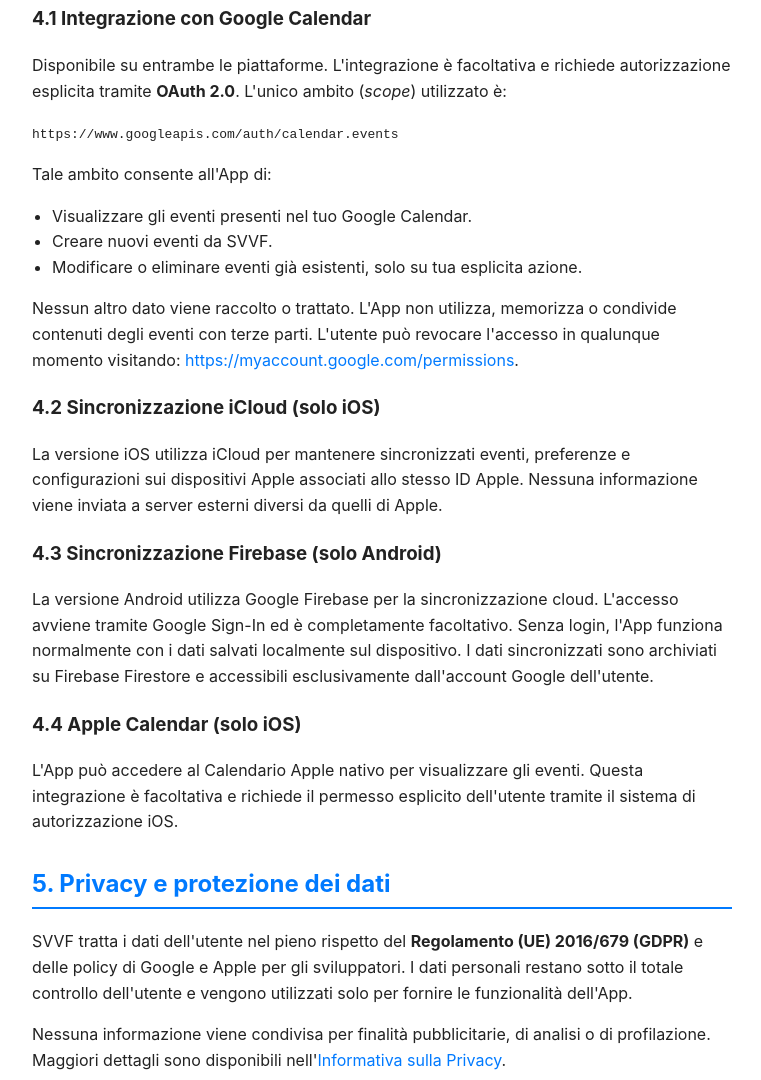
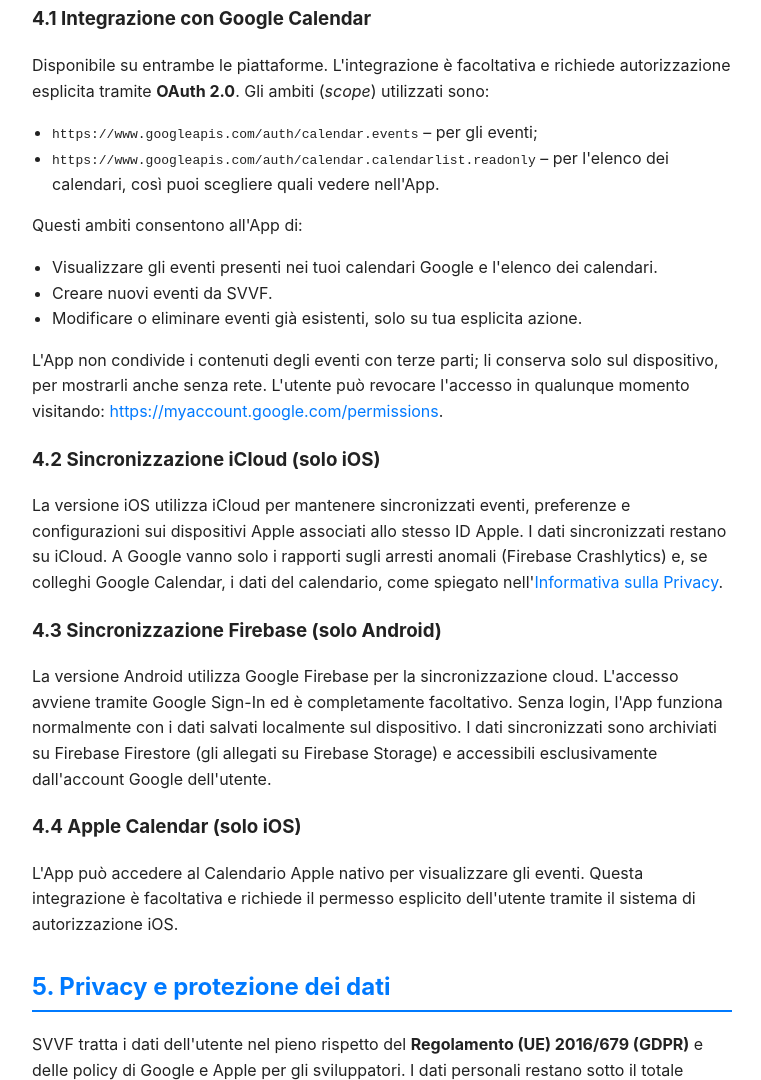
Before and after one commit to simonevf80/svvfapp, a plain HTML site: page termini.html in a window 1280 px wide. Shown: the part 1040-2120 px from the top of the page, without its empty margins (258-1019 px from the left). Drawn offline with Linux system fonts and the light colour scheme.

Commit message:
Termini: ambiti di Google Calendar, iPhone e statistiche d'uso
I due ambiti di Google Calendar, la copia degli eventi sul dispositivo, cosa va a Google
da iPhone, gli allegati su Firebase Storage e le statistiche d'uso; data al 19 novembre 2026.

Co-Authored-By: Claude Opus 5.5 <noreply@anthropic.com>

```diff
--- a/termini.html
+++ b/termini.html
@@ -46,7 +46,7 @@
 
 <body>
   <h1>Termini di Servizio</h1>
-  <p><strong>Ultimo aggiornamento:</strong> 26 ottobre 2026</p>
+  <p><strong>Ultimo aggiornamento:</strong> 19 novembre 2026</p>
 
   <h2>1. Accettazione dei Termini</h2>
   <p>
@@ -85,17 +85,20 @@
   <h3>4.1 Integrazione con Google Calendar</h3>
   <p>
     Disponibile su entrambe le piattaforme. L'integrazione è facoltativa e richiede autorizzazione esplicita tramite <strong>OAuth 2.0</strong>.
-    L'unico ambito (<em>scope</em>) utilizzato è:
+    Gli ambiti (<em>scope</em>) utilizzati sono:
   </p>
-  <p><code>https://www.googleapis.com/auth/calendar.events</code></p>
-  <p>Tale ambito consente all'App di:</p>
   <ul>
-    <li>Visualizzare gli eventi presenti nel tuo Google Calendar.</li>
+    <li><code>https://www.googleapis.com/auth/calendar.events</code> &ndash; per gli eventi;</li>
+    <li><code>https://www.googleapis.com/auth/calendar.calendarlist.readonly</code> &ndash; per l'elenco dei calendari, così puoi scegliere quali vedere nell'App.</li>
+  </ul>
+  <p>Questi ambiti consentono all'App di:</p>
+  <ul>
+    <li>Visualizzare gli eventi presenti nei tuoi calendari Google e l'elenco dei calendari.</li>
     <li>Creare nuovi eventi da SVVF.</li>
     <li>Modificare o eliminare eventi già esistenti, solo su tua esplicita azione.</li>
   </ul>
   <p>
-    Nessun altro dato viene raccolto o trattato. L'App non utilizza, memorizza o condivide contenuti degli eventi con terze parti.
+    L'App non condivide i contenuti degli eventi con terze parti; li conserva solo sul dispositivo, per mostrarli anche senza rete.
     L'utente può revocare l'accesso in qualunque momento visitando:
     <a href="https://myaccount.google.com/permissions" target="_blank">https://myaccount.google.com/permissions</a>.
   </p>
@@ -103,14 +106,14 @@
   <h3>4.2 Sincronizzazione iCloud (solo iOS)</h3>
   <p>
     La versione iOS utilizza iCloud per mantenere sincronizzati eventi, preferenze e configurazioni sui dispositivi Apple associati allo stesso ID Apple.
-    Nessuna informazione viene inviata a server esterni diversi da quelli di Apple.
+    I dati sincronizzati restano su iCloud. A Google vanno solo i rapporti sugli arresti anomali (Firebase Crashlytics) e, se colleghi Google Calendar, i dati del calendario, come spiegato nell'<a href="privacy.html">Informativa sulla Privacy</a>.
   </p>
 
   <h3>4.3 Sincronizzazione Firebase (solo Android)</h3>
   <p>
     La versione Android utilizza Google Firebase per la sincronizzazione cloud. L'accesso avviene tramite Google Sign-In ed è completamente facoltativo.
     Senza login, l'App funziona normalmente con i dati salvati localmente sul dispositivo.
-    I dati sincronizzati sono archiviati su Firebase Firestore e accessibili esclusivamente dall'account Google dell'utente.
+    I dati sincronizzati sono archiviati su Firebase Firestore (gli allegati su Firebase Storage) e accessibili esclusivamente dall'account Google dell'utente.
   </p>
 
   <h3>4.4 Apple Calendar (solo iOS)</h3>
@@ -124,7 +127,7 @@
     I dati personali restano sotto il totale controllo dell'utente e vengono utilizzati solo per fornire le funzionalità dell'App.
   </p>
   <p>
-    Nessuna informazione viene condivisa per finalità pubblicitarie, di analisi o di profilazione.
+    Nessuna informazione viene usata per pubblicità o profilazione. Le statistiche d'uso (Android) e i rapporti sugli arresti anomali servono solo a far funzionare e migliorare l'App.
     Maggiori dettagli sono disponibili nell'<a href="privacy.html">Informativa sulla Privacy</a>.
   </p>
 
```
